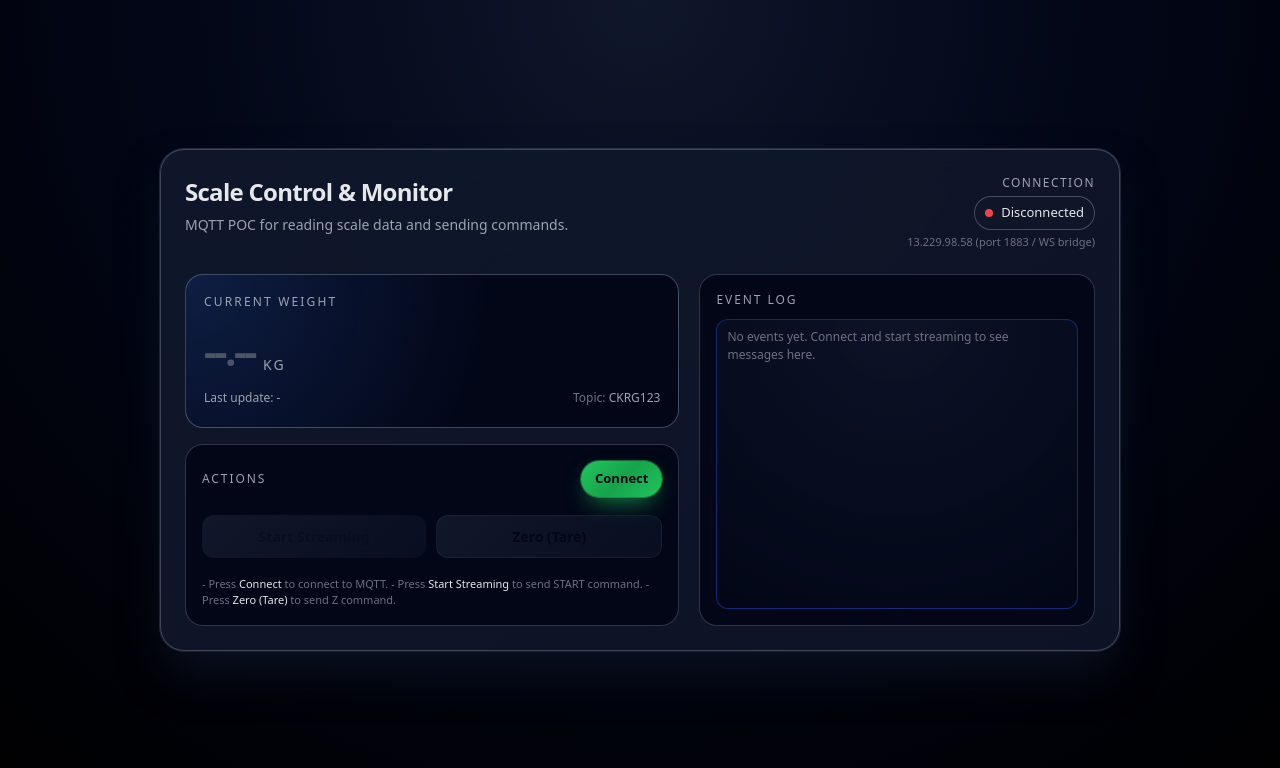
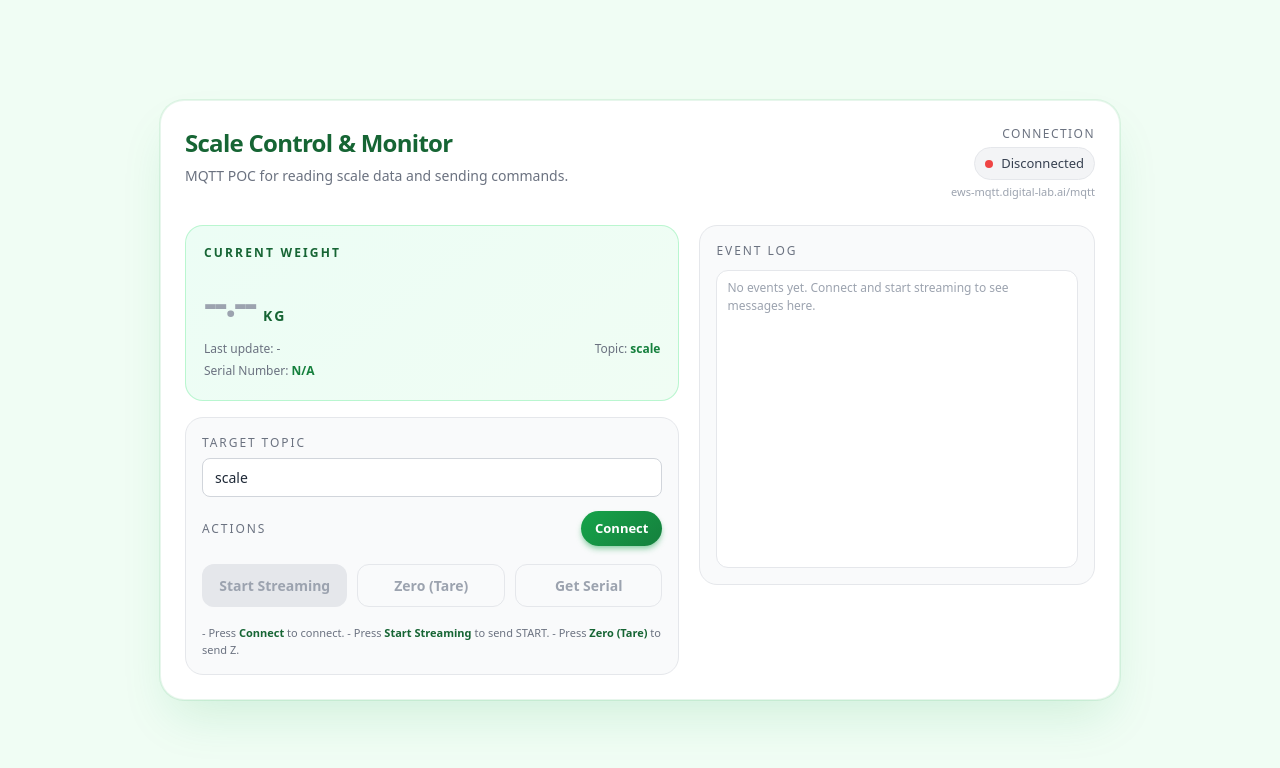
Before and after one commit to Ridhoalharits/scaleMQTTApp, a Next.js app: page / in a window 1280 px wide. Shown: the top 768 px of the page. Built offline with nearby package versions, Linux system fonts and the light colour scheme.

Commit message:
feat: Add Docker support, update MQTT connection and message parsing, and refresh the UI.

```diff
--- a/next.config.mjs
+++ b/next.config.mjs
@@ -1,5 +1,6 @@
 /** @type {import('next').NextConfig} */
 const nextConfig = {
+  output: "standalone",
   /* config options here */
 };
 
--- a/src/app/page.js
+++ b/src/app/page.js
@@ -4,19 +4,26 @@ import { useEffect, useRef, useState } from "react";
 import mqtt from "mqtt";
 
 // ====== CONFIG - ADJUST FOR YOUR BROKER ======
-const MQTT_HOST = "13.229.98.58";
+// const MQTT_HOST = "47.130.0.249";
+
+const MQTT_HOST = "ews-mqtt.digital-lab.ai/mqtt";
 // For browser you usually need a WebSocket URL, not raw 1883 TCP.
 // Example (change to match your broker config):
 
-const MQTT_URL = `ws://${MQTT_HOST}:9001`;
+const MQTT_URL = `wss://${MQTT_HOST}`;
 
-const MQTT_USERNAME = "ubuntu";
-const MQTT_PASSWORD = "130802";
+// ====== COMMAND MAPPING - EASILY CHANGE COMMAND SET HERE ======
+const SCALE_COMMANDS = {
+  START: "S",   // Command to start streaming data
+  ZERO: "cT_",    // Command to zero
+  TARE: "T",    // Tare command
+  GET_SERIAL: "NS_", // Command to get serial number (Standard SICS)
+};
 
-// Topics (match your Python simulator)
-const SCALE_TOPIC = "CKRG123"; // scale data published here
-const COMMAND_TOPIC = "CKRG123/commands"; // commands sent here
-// ============================================
+// const MQTT_USERNAME = "ubuntu";
+// const MQTT_PASSWORD = "130802";
+
+
 
 export default function App() {
   const clientRef = useRef(null);
@@ -24,7 +31,17 @@ export default function App() {
   const [isConnected, setIsConnected] = useState(false);
   const [lastWeight, setLastWeight] = useState(null);
   const [lastTimestamp, setLastTimestamp] = useState(null);
+  const [serialNumber, setSerialNumber] = useState(null);
   const [log, setLog] = useState([]);
+
+  /* eslint-disable react-hooks/exhaustive-deps */
+  const [topic, setTopic] = useState("scale");
+  const topicRef = useRef(topic); // Keep a ref for the message callback
+
+  // Update ref when topic changes
+  useEffect(() => {
+    topicRef.current = topic;
+  }, [topic]);
 
   // Clean up on unmount
   useEffect(() => {
@@ -42,15 +59,22 @@ export default function App() {
     ]);
   };
 
+  const parseWeight = (str) => {
+    // Expected format: "B + 79.699 kg" or similar
+    // Match optional sign, optional space, then number
+    const match = str.match(/([+-]?\s*\d*\.?\d+)/);
+    if (!match) return null;
+    // Remove any spaces (like "+ 79") before parsing
+    return parseFloat(match[0].replace(/\s/g, ""));
+  };
+
   const handleConnect = () => {
     if (isConnected || isConnecting) return;
 
     setIsConnecting(true);
-    appendLog("Connecting to MQTT broker...");
+    appendLog(`Connecting to MQTT broker on topic: ${topic}...`);
 
     const client = mqtt.connect(MQTT_URL, {
-      username: MQTT_USERNAME,
-      password: MQTT_PASSWORD,
       reconnectPeriod: 2000,
     });
 
@@ -59,36 +83,53 @@ export default function App() {
       setIsConnected(true);
       appendLog("Connected to MQTT broker.");
 
-      client.subscribe(SCALE_TOPIC, (err) => {
+      client.subscribe(topic, (err) => {
         if (err) {
           appendLog(`Subscribe error: ${err.message}`);
         } else {
-          appendLog(`Subscribed to topic: ${SCALE_TOPIC}`);
+          appendLog(`Subscribed to topic: ${topic}`);
         }
       });
     });
 
-    client.on("message", (topic, message) => {
-      if (topic === SCALE_TOPIC) {
+    client.on("message", (msgTopic, message) => {
+      if (msgTopic === topicRef.current) {
         const sizeBytes =
           message && typeof message.length === "number"
             ? message.length
             : new TextEncoder().encode(String(message)).length;
-        appendLog(`Packet size: ${sizeBytes} bytes`);
+        // appendLog(`Packet size: ${sizeBytes} bytes`);
 
         try {
           const payload = JSON.parse(message.toString());
-          if (typeof payload.weight !== "undefined") {
+          // New format: { rawData: "B + 79.699 kg", serialNumber: "...", timestamp: "..." }
+          // Old format fallback: { weight: 12.34, ts: "..." }
+
+          if (payload.rawData) {
+            const val = parseWeight(payload.rawData);
+            if (val !== null) {
+              setLastWeight(val);
+              setLastTimestamp(payload.timestamp || new Date().toISOString());
+              if (payload.serialNumber) {
+                setSerialNumber(payload.serialNumber);
+              }
+              appendLog(`Received: ${payload.rawData} (${sizeBytes} bytes)`);
+            } else {
+              appendLog(`Could not parse weight from: ${payload.rawData}`);
+            }
+          } else if (typeof payload.weight !== "undefined") {
+            // Fallback for old format
             setLastWeight(payload.weight);
             setLastTimestamp(payload.ts || new Date().toISOString());
             appendLog(`Received weight: ${payload.weight}`);
           } else {
-            appendLog(`Received non-weight payload: ${message.toString()}`);
+            appendLog(`Unknown payload structure: ${message.toString()}`);
           }
         } catch (e) {
-          appendLog(`Invalid JSON from scale: ${message.toString()}`);
+          appendLog(`Invalid JSON: ${message.toString()}`);
         }
       }
+
     });
 
     client.on("error", (err) => {
@@ -118,32 +159,37 @@ export default function App() {
       appendLog("Cannot send command: not connected.");
       return;
     }
-    clientRef.current.publish(COMMAND_TOPIC, command, { qos: 0 }, (err) => {
+    const cmdTopic = `${topic}/commands`;
+    // Calculate size
+    const cmdSize = new TextEncoder().encode(command).length;
+
+    clientRef.current.publish(cmdTopic, command, { qos: 0 }, (err) => {
       if (err) {
         appendLog(`Failed to publish command "${command}": ${err.message}`);
       } else {
-        appendLog(`Published command "${command}" to ${COMMAND_TOPIC}`);
+        appendLog(`Published command "${command}" (${cmdSize} bytes) to ${cmdTopic}`);
       }
     });
   };
 
   const handleStart = () => {
-    // Your simulator listens for "START" to resume streaming
-    publishCommand("SI");
+    publishCommand(SCALE_COMMANDS.START);
   };
 
   const handleZero = () => {
-    // Your simulator treats "Z" as tare/zero command
-    publishCommand("Z");
+    publishCommand(SCALE_COMMANDS.ZERO);
+  };
+
+  const handleGetSerial = () => {
+    publishCommand(SCALE_COMMANDS.GET_SERIAL);
   };
 
   return (
     <div
       style={{
         minHeight: "100vh",
-        background:
-          "radial-gradient(circle at top, #0f172a 0, #020617 45%, #000 100%)",
-        color: "#e5e7eb",
+        background: "#f0fdf4", // Light green background basically white
+        color: "#1f2937", // Dark gray text
         display: "flex",
         alignItems: "center",
         justifyContent: "center",
@@ -155,14 +201,12 @@ export default function App() {
         style={{
           width: "100%",
           maxWidth: "960px",
-          background:
-            "linear-gradient(145deg, rgba(15,23,42,0.95), rgba(15,23,42,0.85))",
+          background: "#ffffff",
           borderRadius: "24px",
           padding: "24px",
           boxShadow:
-            "0 25px 50px -12px rgba(15,23,42,0.9), 0 0 0 1px rgba(148,163,184,0.25)",
-          border: "1px solid rgba(148,163,184,0.35)",
-          backdropFilter: "blur(22px)",
+            "0 25px 50px -12px rgba(22, 163, 74, 0.15), 0 0 0 1px rgba(22, 163, 74, 0.1)",
+          border: "1px solid rgba(22, 163, 74, 0.1)",
         }}
       >
         {/* Header */}
@@ -182,11 +226,12 @@ export default function App() {
                 fontWeight: 700,
                 letterSpacing: "-0.03em",
                 marginBottom: "4px",
+                color: "#166534", // Dark green
               }}
             >
               Scale Control & Monitor
             </h1>
-            <p style={{ fontSize: "14px", color: "#9ca3af" }}>
+            <p style={{ fontSize: "14px", color: "#6b7280" }}>
               MQTT POC for reading scale data and sending commands.
             </p>
           </div>
@@ -201,7 +246,7 @@ export default function App() {
                 fontSize: "12px",
                 textTransform: "uppercase",
                 letterSpacing: "0.12em",
-                color: "#9ca3af",
+                color: "#6b7280",
                 marginBottom: "4px",
               }}
             >
@@ -214,8 +259,8 @@ export default function App() {
                 gap: "8px",
                 padding: "6px 10px",
                 borderRadius: "999px",
-                backgroundColor: "rgba(15,23,42,0.9)",
-                border: "1px solid rgba(148,163,184,0.4)",
+                backgroundColor: isConnected ? "rgba(22, 163, 74, 0.1)" : "rgba(243, 244, 246, 1)",
+                border: "1px solid rgba(229, 231, 235, 1)",
                 fontSize: "13px",
               }}
             >
@@ -225,16 +270,16 @@ export default function App() {
                   height: "8px",
                   borderRadius: "999px",
                   backgroundColor: isConnected
-                    ? "#22c55e"
+                    ? "#16a34a"
                     : isConnecting
                     ? "#f97316"
                     : "#ef4444",
                   boxShadow: isConnected
-                    ? "0 0 12px rgba(34,197,94,0.8)"
+                    ? "0 0 12px rgba(22, 163, 74, 0.6)"
                     : "none",
                 }}
               />
-              <span>
+              <span style={{ color: "#374151", fontWeight: 500 }}>
                 {isConnected
                   ? "Connected"
                   : isConnecting
@@ -242,8 +287,8 @@ export default function App() {
                   : "Disconnected"}
               </span>
             </div>
-            <div style={{ fontSize: "11px", color: "#6b7280", marginTop: 4 }}>
-              {MQTT_HOST} (port 1883 / WS bridge)
+            <div style={{ fontSize: "11px", color: "#9ca3af", marginTop: 4 }}>
+              {MQTT_HOST}
             </div>
           </div>
         </div>
@@ -266,8 +311,8 @@ export default function App() {
                 padding: "18px 18px 20px",
                 borderRadius: "18px",
                 background:
-                  "radial-gradient(circle at top left, rgba(59,130,246,0.2), transparent 60%), #020617",
-                border: "1px solid rgba(148,163,184,0.4)",
+                  "linear-gradient(145deg, #ecfdf5, #f0fdf4)",
+                border: "1px solid rgba(134, 239, 172, 0.5)",
               }}
             >
               <div
@@ -275,8 +320,9 @@ export default function App() {
                   fontSize: "12px",
                   textTransform: "uppercase",
                   letterSpacing: "0.18em",
-                  color: "#9ca3af",
+                  color: "#166534",
                   marginBottom: "10px",
+                  fontWeight: 600,
                 }}
               >
                 Current Weight
@@ -293,7 +339,7 @@ export default function App() {
                     fontSize: "40px",
                     fontWeight: 700,
                     letterSpacing: "-0.06em",
-                    color: lastWeight != null ? "#e5e7eb" : "#4b5563",
+                    color: lastWeight != null ? "#15803d" : "#9ca3af",
                   }}
                 >
                   {lastWeight != null ? lastWeight.toFixed(3) : "--.--"}
@@ -303,8 +349,9 @@ export default function App() {
                     fontSize: "14px",
                     textTransform: "uppercase",
                     letterSpacing: "0.16em",
-                    color: "#9ca3af",
+                    color: "#166534",
                     marginBottom: "6px",
+                    fontWeight: 600,
                   }}
                 >
                   kg
@@ -314,7 +361,7 @@ export default function App() {
                 style={{
                   marginTop: "8px",
                   fontSize: "12px",
-                  color: "#9ca3af",
+                  color: "#6b7280",
                   display: "flex",
                   justifyContent: "space-between",
                   gap: "8px",
@@ -328,8 +375,11 @@ export default function App() {
                     : "-"}
                 </span>
                 <span style={{ color: "#6b7280" }}>
-                  Topic: <span style={{ color: "#9ca3af" }}>{SCALE_TOPIC}</span>
+                  Topic: <span style={{ color: "#15803d", fontWeight: "bold" }}>{topic}</span>
                 </span>
+              </div>
+              <div style={{ marginTop: "4px", fontSize: "12px", color: "#6b7280" }}>
+                 Serial Number: <span style={{ color: "#15803d", fontWeight: "bold" }}>{serialNumber || "N/A"}</span>
               </div>
             </div>
 
@@ -338,13 +388,38 @@ export default function App() {
               style={{
                 padding: "16px",
                 borderRadius: "18px",
-                background: "#020617",
-                border: "1px solid rgba(148,163,184,0.3)",
+                background: "#f9fafb",
+                border: "1px solid rgba(229, 231, 235, 1)",
                 display: "flex",
                 flexDirection: "column",
                 gap: "14px",
               }}
             >
+               {/* Topic Input Field */}
+               <div style={{ display: "flex", flexDirection: "column", gap: "6px" }}>
+                  <label style={{ fontSize: "12px", textTransform: "uppercase", letterSpacing: "0.16em", color: "#6b7280" }}>
+                    Target Topic
+                  </label>
+                  <input
+                    type="text"
+                    value={topic}
+                    onChange={(e) => setTopic(e.target.value)}
+                    disabled={isConnected || isConnecting}
+                    placeholder="Enter scale topic (e.g. CKRG123)"
+                    style={{
+                      background: "#ffffff",
+                      border: "1px solid #d1d5db",
+                      borderRadius: "8px",
+                      padding: "8px 12px",
+                      color: "#1f2937",
+                      fontSize: "14px",
+                      outline: "none",
+                      cursor: isConnected ? "not-allowed" : "text",
+                      opacity: isConnected ? 0.6 : 1
+                    }}
+                  />
+               </div>
+
               <div
                 style={{
                   display: "flex",
@@ -359,7 +434,7 @@ export default function App() {
                     fontSize: "12px",
                     textTransform: "uppercase",
                     letterSpacing: "0.16em",
-                    color: "#9ca3af",
+                    color: "#6b7280",
                   }}
                 >
                   Actions
@@ -376,12 +451,12 @@ export default function App() {
                         fontSize: "13px",
                         fontWeight: 600,
                         background:
-                          "linear-gradient(135deg, #22c55e, #16a34a, #22c55e)",
-                        color: "#020617",
+                          "linear-gradient(135deg, #16a34a, #15803d)",
+                        color: "#ffffff",
                         cursor: isConnecting ? "not-allowed" : "pointer",
                         opacity: isConnecting ? 0.7 : 1,
                         boxShadow:
-                          "0 10px 25px -8px rgba(34,197,94,0.8), 0 0 0 1px rgba(21,128,61,0.8)",
+                          "0 4px 6px -1px rgba(22, 163, 74, 0.4), 0 2px 4px -1px rgba(22, 163, 74, 0.2)",
                       }}
                     >
                       {isConnecting ? "Connecting..." : "Connect"}
@@ -392,11 +467,11 @@ export default function App() {
                       style={{
                         padding: "8px 14px",
                         borderRadius: "999px",
-                        border: "1px solid rgba(248,113,113,0.9)",
+                        border: "1px solid rgba(239, 68, 68, 0.5)",
                         fontSize: "13px",
                         fontWeight: 500,
-                        background: "rgba(30,64,175,0.1)",
-                        color: "#fecaca",
+                        background: "#fef2f2",
+                        color: "#ef4444",
                         cursor: "pointer",
                       }}
                     >
@@ -426,11 +501,10 @@ export default function App() {
                     fontSize: "14px",
                     fontWeight: 600,
                     background: isConnected
-                      ? "linear-gradient(135deg, #38bdf8, #0ea5e9)"
-                      : "linear-gradient(135deg, #1e293b, #0f172a)",
-                    color: "#0f172a",
+                      ? "linear-gradient(135deg, #16a34a, #15803d)"
+                      : "#e5e7eb",
+                    color: isConnected ? "white" : "#9ca3af",
                     cursor: isConnected ? "pointer" : "not-allowed",
-                    opacity: isConnected ? 1 : 0.5,
                   }}
                 >
                   Start Streaming
@@ -443,18 +517,37 @@ export default function App() {
                     minWidth: "120px",
                     padding: "10px 16px",
                     borderRadius: "12px",
-                    border: "1px solid rgba(248,250,252,0.1)",
+                    border: isConnected ? "1px solid #16a34a" : "1px solid #e5e7eb",
                     fontSize: "14px",
                     fontWeight: 600,
                     background: isConnected
-                      ? "linear-gradient(135deg, #f97316, #fb923c)"
-                      : "linear-gradient(135deg, #1e293b, #0f172a)",
-                    color: "#020617",
+                      ? "#f0fdf4"
+                      : "#f9fafb",
+                    color: isConnected ? "#166534" : "#9ca3af",
                     cursor: isConnected ? "pointer" : "not-allowed",
-                    opacity: isConnected ? 1 : 0.5,
                   }}
                 >
                   Zero (Tare)
+                </button>
+                <button
+                  onClick={handleGetSerial}
+                  disabled={!isConnected}
+                  style={{
+                    flex: 1,
+                    minWidth: "120px",
+                    padding: "10px 16px",
+                    borderRadius: "12px",
+                    border: isConnected ? "1px solid #3b82f6" : "1px solid #e5e7eb",
+                    fontSize: "14px",
+                    fontWeight: 600,
+                    background: isConnected
+                      ? "#eff6ff"
+                      : "#f9fafb",
+                    color: isConnected ? "#1e40af" : "#9ca3af",
+                    cursor: isConnected ? "pointer" : "not-allowed",
+                  }}
+                >
+                  Get Serial
                 </button>
               </div>
 
@@ -465,12 +558,11 @@ export default function App() {
                   marginTop: "4px",
                 }}
               >
-                - Press <span style={{ color: "#e5e7eb" }}>Connect</span> to
-                connect to MQTT. - Press{" "}
-                <span style={{ color: "#e5e7eb" }}>Start Streaming</span> to
-                send START command. - Press{" "}
-                <span style={{ color: "#e5e7eb" }}>Zero (Tare)</span> to send Z
-                command.
+                - Press <span style={{ color: "#166534", fontWeight: "bold" }}>Connect</span> to
+                connect. - Press{" "}
+                <span style={{ color: "#166534", fontWeight: "bold" }}>Start Streaming</span> to
+                send START. - Press{" "}
+                <span style={{ color: "#166534", fontWeight: "bold" }}>Zero (Tare)</span> to send Z.
               </div>
             </div>
           </div>
@@ -480,8 +572,8 @@ export default function App() {
             style={{
               padding: "16px",
               borderRadius: "18px",
-              background: "#020617",
-              border: "1px solid rgba(148,163,184,0.3)",
+              background: "#f9fafb",
+              border: "1px solid rgba(229, 231, 235, 1)",
               display: "flex",
               flexDirection: "column",
               minHeight: "220px",
@@ -493,7 +585,7 @@ export default function App() {
                 fontSize: "12px",
                 textTransform: "uppercase",
                 letterSpacing: "0.16em",
-                color: "#9ca3af",
+                color: "#6b7280",
                 marginBottom: "10px",
               }}
             >
@@ -504,15 +596,14 @@ export default function App() {
                 flex: 1,
                 overflowY: "auto",
                 borderRadius: "12px",
-                background:
-                  "radial-gradient(circle at top, rgba(15,23,42,0.8), #020617)",
-                border: "1px solid rgba(30,64,175,0.6)",
+                background: "#ffffff",
+                border: "1px solid #e5e7eb",
                 padding: "8px 10px",
                 fontSize: "12px",
               }}
             >
               {log.length === 0 ? (
-                <div style={{ color: "#6b7280" }}>
+                <div style={{ color: "#9ca3af" }}>
                   No events yet. Connect and start streaming to see messages
                   here.
                 </div>
@@ -526,10 +617,10 @@ export default function App() {
                       marginBottom: "4px",
                     }}
                   >
-                    <span style={{ color: "#64748b", minWidth: "64px" }}>
+                    <span style={{ color: "#9ca3af", minWidth: "64px" }}>
                       {entry.ts}
                     </span>
-                    <span style={{ color: "#e5e7eb" }}>{entry.msg}</span>
+                    <span style={{ color: "#374151" }}>{entry.msg}</span>
                   </div>
                 ))
               )}
```
Also changed, not shown: 2 other files (tests, documents, lock files or other folders).
